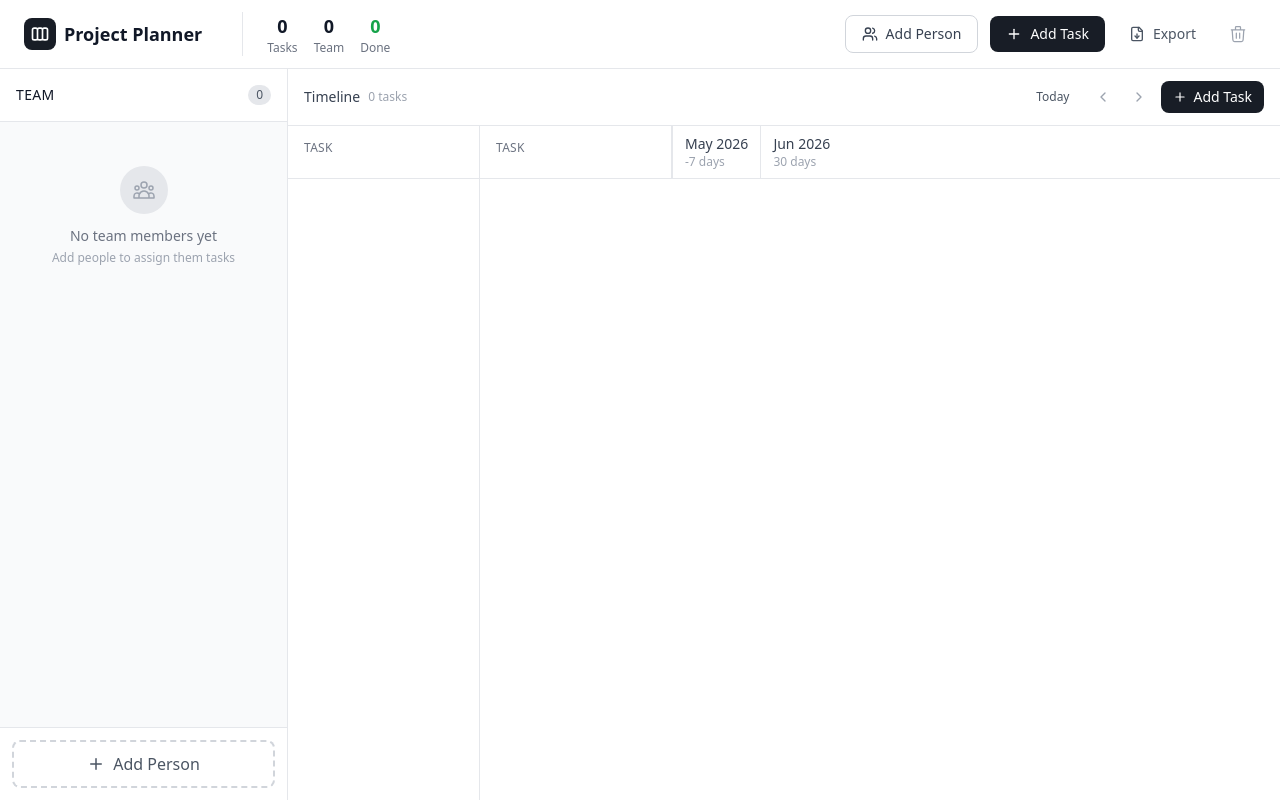
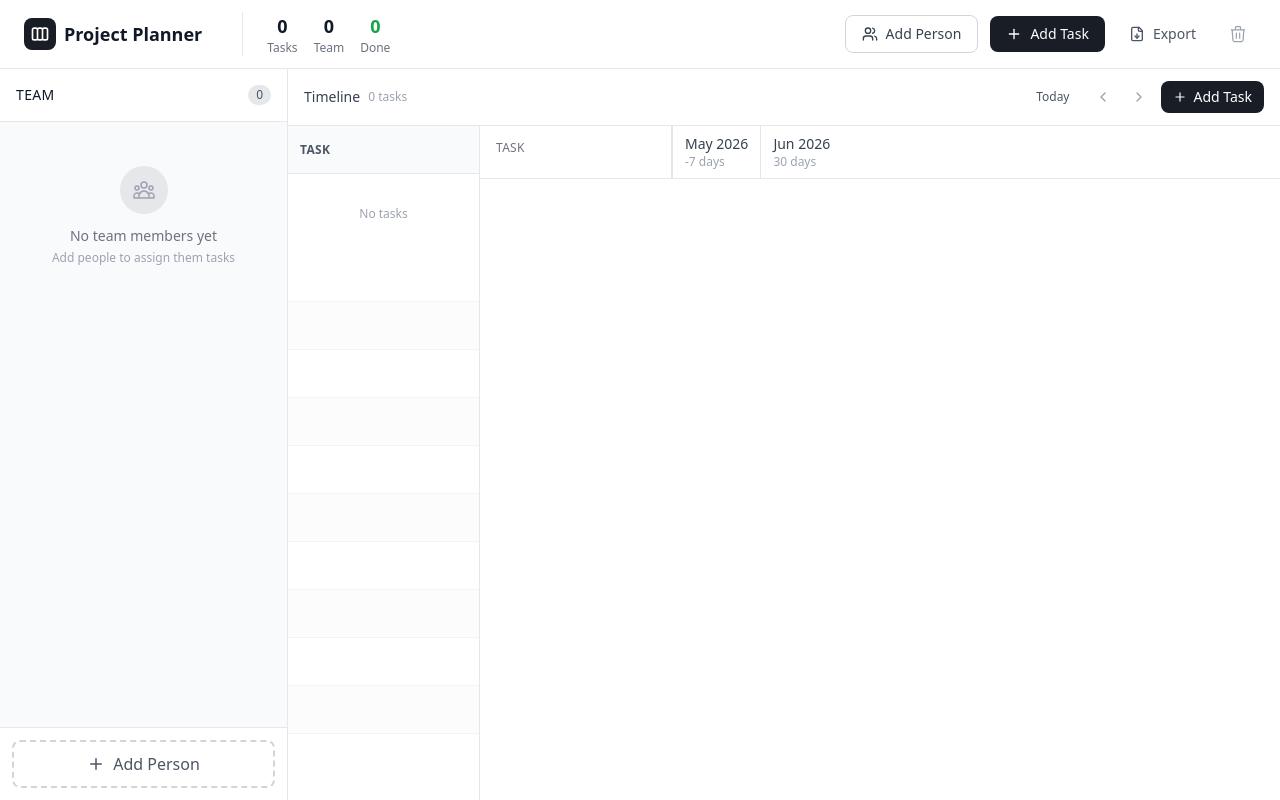
Before and after one commit to MauricioMilano/project-planner, a React (Vite) app: page / in a window 1280 px wide. Built offline with nearby package versions, Linux system fonts and the light colour scheme.

Commit message:
[dyad] Added task name column to GanttChart sidebar - wrote 1 file(s)

```diff
--- a/src/components/GanttChart.tsx
+++ b/src/components/GanttChart.tsx
@@ -140,11 +140,43 @@ export function GanttChart() {
       <div className="flex-1 flex overflow-hidden">
         {/* Fixed left column */}
         <div className="w-48 flex-shrink-0 border-r border-gray-200 flex flex-col">
-          <GanttHeader
-            projectStartDate={projectStartDate}
-            projectEndDate={projectEndDate}
-            dayWidth={DAY_WIDTH}
-          />
+          {/* Task name column header */}
+          <div className="h-12 flex items-center px-3 border-b border-gray-200 bg-gray-50">
+            <span className="text-xs font-semibold text-gray-600 uppercase tracking-wide">Task</span>
+          </div>
+          {/* Task rows */}
+          <div className="flex-1 overflow-y-auto">
+            {state.tasks.length === 0 ? (
+              <div className="h-20 flex items-center justify-center">
+                <span className="text-xs text-gray-400">No tasks</span>
+              </div>
+            ) : (
+              state.tasks.map((task, index) => (
+                <div
+                  key={task.id}
+                  className={`h-12 flex items-center px-3 border-b border-gray-100 cursor-pointer hover:bg-gray-50 ${
+                    index % 2 === 0 ? 'bg-white' : 'bg-gray-50/50'
+                  }`}
+                  onClick={() => handleTaskClick(task)}
+                >
+                  <span className="text-sm text-gray-800 truncate" title={task.name}>
+                    {task.name}
+                  </span>
+                </div>
+              ))
+            )}
+            {/* Empty rows to maintain alignment with timeline */}
+            {state.tasks.length < MIN_TASKS_VISIBLE &&
+              Array.from({ length: MIN_TASKS_VISIBLE - state.tasks.length }).map((_, i) => (
+                <div
+                  key={`empty-${i}`}
+                  className={`h-12 flex items-center px-3 border-b border-gray-100 ${
+                    (state.tasks.length + i) % 2 === 0 ? 'bg-white' : 'bg-gray-50/50'
+                  }`}
+                />
+              ))
+            }
+          </div>
         </div>
 
         {/* Scrollable timeline */}
```
